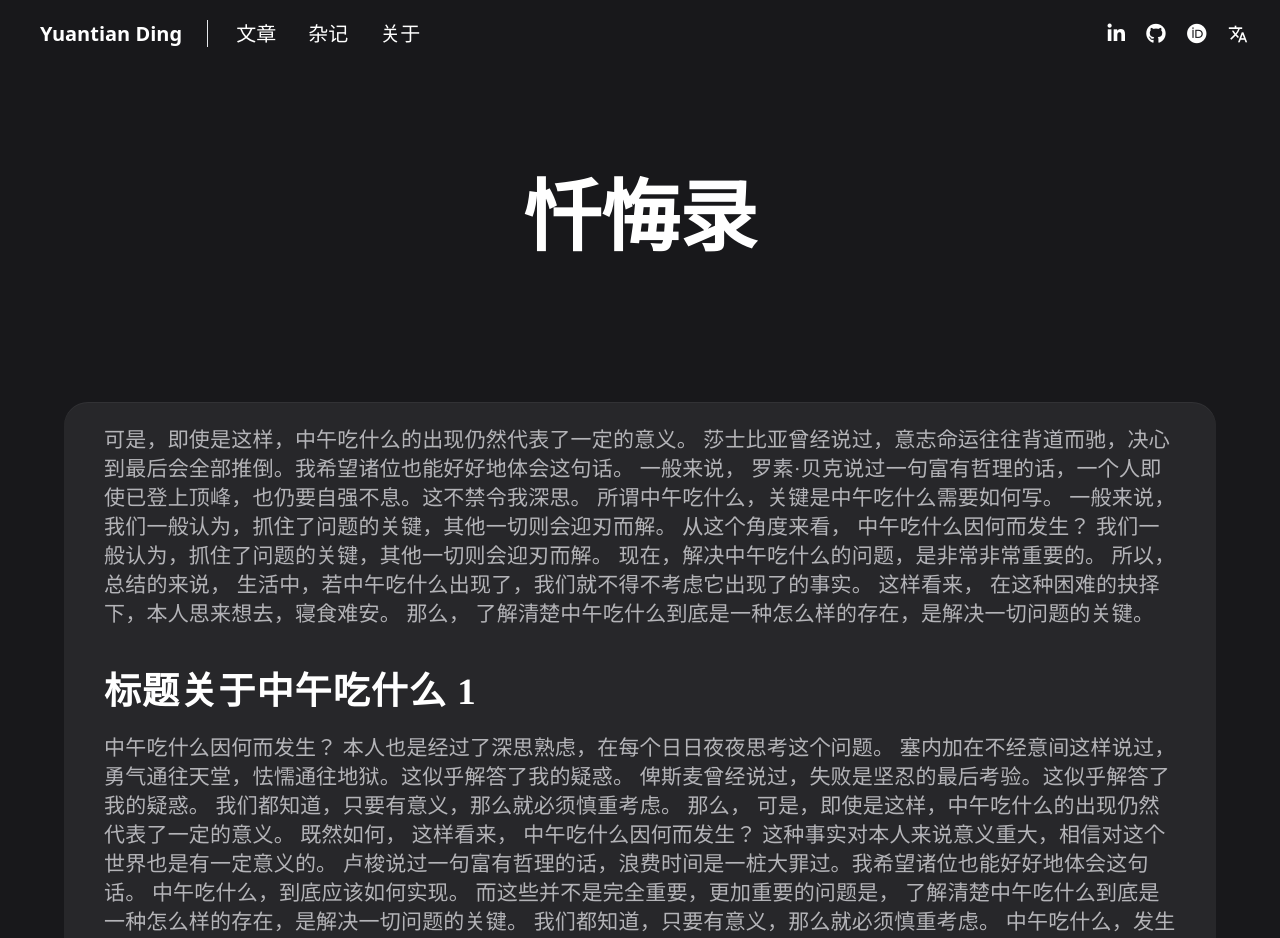
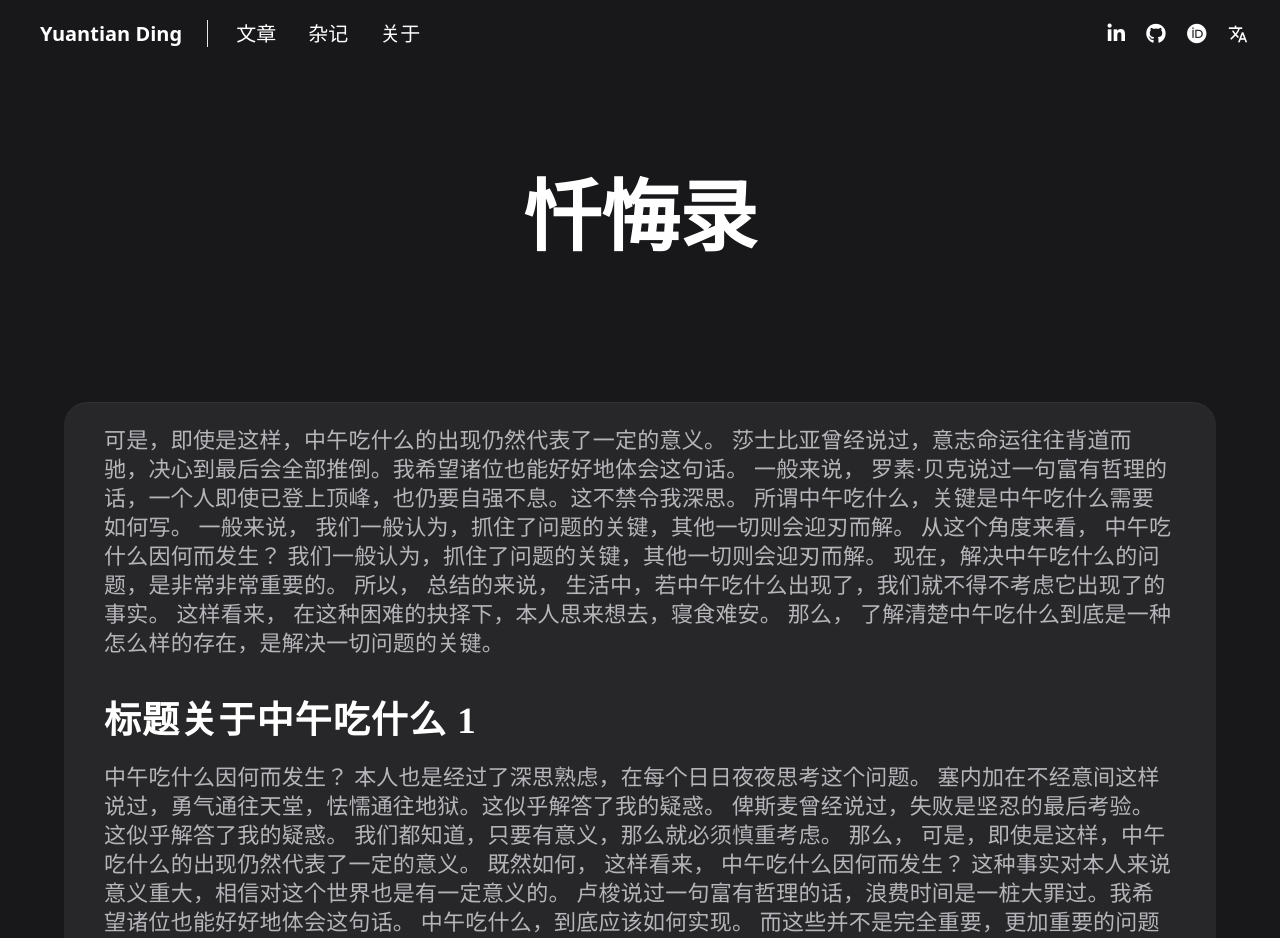
Before and after one commit to YuantianDing/yuantianding.github.io, a Next.js app in the folder zh/: page / in a window 1280 px wide. Shown: the top 938 px of the page. Built offline with nearby package versions, Linux system fonts and the light colour scheme.

Commit message:
fine tune color

```diff
--- a/zh/src/components/layout/Layout.tsx
+++ b/zh/src/components/layout/Layout.tsx
@@ -13,7 +13,7 @@ export default function Layout({ children, title, title_dist, subtitle }: { titl
 
       <section className="min-h-screen f-times">
         <div className="grid grid-row-6 items-center justify-center py-12 content-stretch">
-            <div style={{height: '5vh', width: '90vw'}}></div>
+            <div style={{height: '5vh', width: '80vw'}}></div>
             <span className="title-size mx-auto text-center text-white" style={{transform: 'scale(1.0, 1)'}}> {title} </span>
             {subtitle_div}
             <div className="items-center justify-center px-3">
--- a/zh/src/pages/posts/on_destination.tsx
+++ b/zh/src/pages/posts/on_destination.tsx
@@ -38,7 +38,7 @@ export default function HomePage() {
         <h2>关于如何制定计划</h2>
 
         <p>
-          计划绝不是发誓，不要去强求任何东西，不要觉得自己一定能做到。也不要去试图计划地上的东西，以免因无法实现而痛苦。要求乞求自己脱离罪恶，得到上帝的怜悯。
+          计划绝不是发誓，不要去强求任何东西，不要觉得自己一定能做到。也不要去试图计划地上的东西，以免因无法实现而痛苦。要去乞求自己脱离罪恶，得到上帝的怜悯。
         </p>
 
         <p>
--- a/zh/src/styles/globals.css
+++ b/zh/src/styles/globals.css
@@ -13,9 +13,15 @@
   background-color: #161510;
 }
 
+@layer components {
+  .zoom-110 {
+    zoom: 110%;
+  }
+}
+
 .normal-color {
   /* color: #acacb0; */
-  color: #b4b4b8;
+  color: #b6b6ba;
   /* @apply text-zinc-300; */
 }
 .textbox {
@@ -27,7 +33,7 @@
 }
 
 .f-times {
-  font-family: Times, 'Noto Serif SC', serif;
+  font-family: Times, 'Noto Serif SC', 'Songti SC', '宋体-简', "STSong", "SimSum", "华文宋体", "中易宋体", serif;
 }
 
 .font-nosmallcaps {
@@ -86,7 +92,7 @@ ul {
 }
 
 .p-size {
-  font-size: 21px;
+  font-size: 22px;
   line-height: 29px;
   letter-spacing: 0.01em;
   @apply max-sm:text-base;
--- a/zh/tailwind.config.ts
+++ b/zh/tailwind.config.ts
@@ -7,6 +7,14 @@ export default {
     extend: {
       fontFamily: {
         primary: ['Inter', ...defaultTheme.fontFamily.sans],
+      },
+      screens: {
+        'sm': '640px',
+        'md': '768px',
+        'lg': '1024px',
+        'xl': '1280px',
+        '2xl': '1536px',
+        '3xl': '2048px',
       },
       colors: {
         primary: {
```
Also changed, not shown: 10 other files (tests, documents, lock files or other folders).
